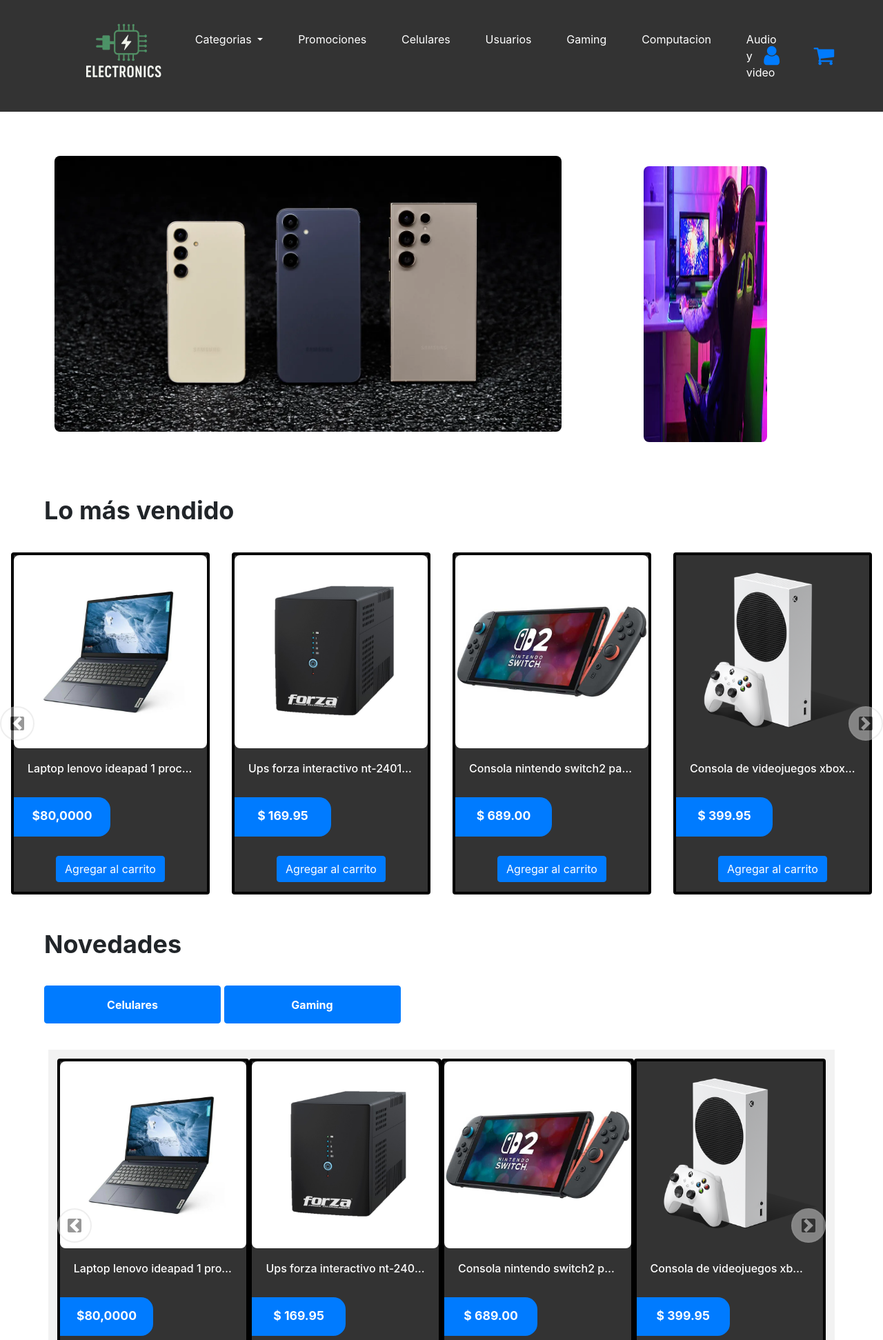
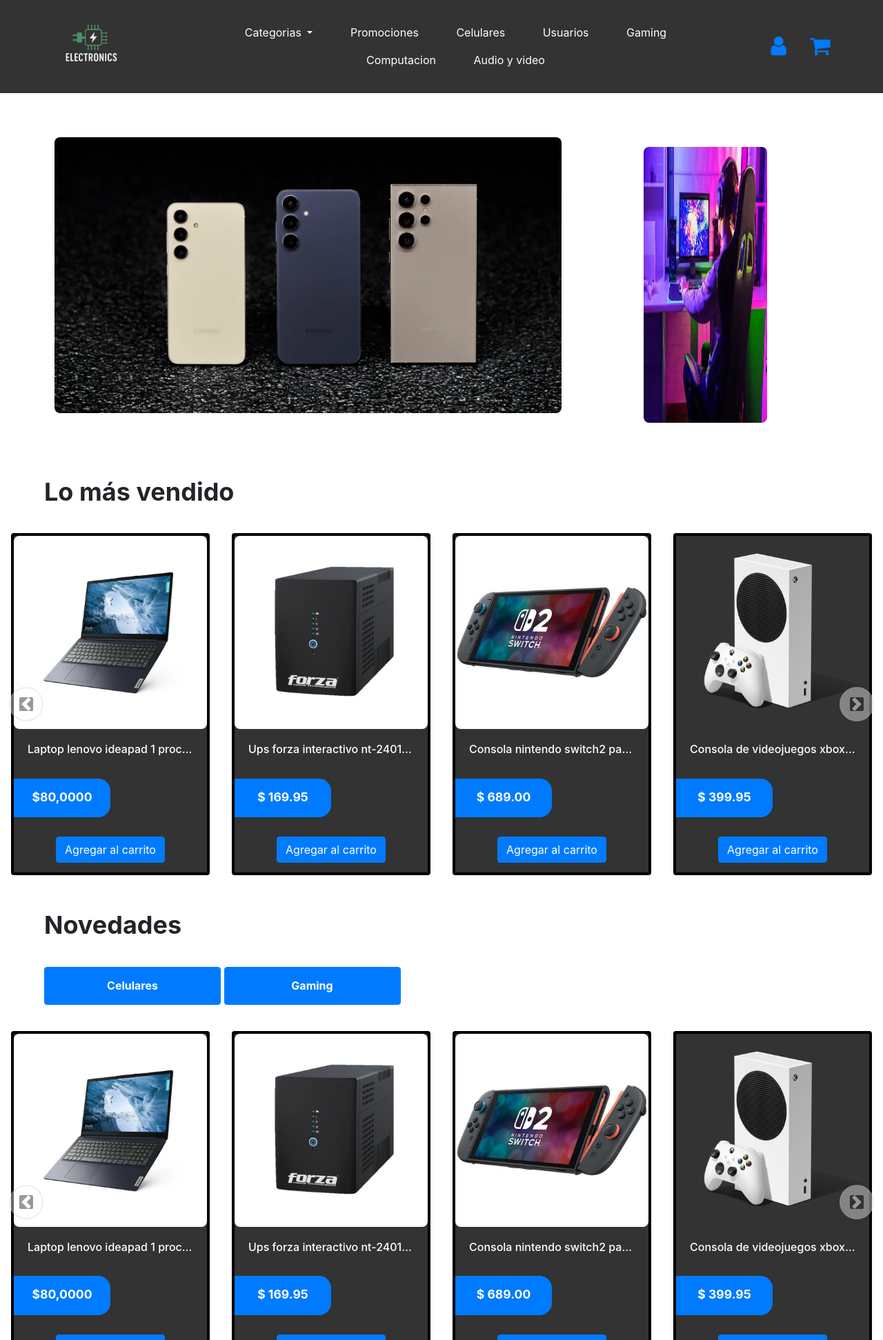
Before and after one commit to GMYA07/TiendaElectronica, a PHP site: page / in a window 1280 px wide. Shown: the top 1943 px of the page at 69% size. Run offline with PHP 8.4, Linux system fonts and the light colour scheme; some libraries are stand-ins or nearby versions.

Commit message:
Arreglando los carrouseles y el menu

```diff
--- a/Assets/css/style.css
+++ b/Assets/css/style.css
@@ -10,58 +10,81 @@ nav{
     background-color: #333333;
 }
 
-.contenedorMenu{
+/* CSS RESPONSIVE MEJORADO */
+
+.contenedorMenu {
     display: flex;
     flex-direction: row;
     justify-content: center;
+    align-items: center;
+    padding: 0.5rem 1rem;
 }
 
-.contenedorLogo{
+.contenedorLogo {
     display: flex;
     justify-content: center;
+    flex-shrink: 0;
 }
-.logoNav{
+
+.logoNav {
     width: 50%;
     height: auto;
+    max-width: 200px;
+    min-width: 60px;
 }
 
-.contenedorListaItems{
+.contenedorListaItems {
     width: 80%;
     height: auto;
 }
 
-.itemsMenu{
+.itemsMenu {
     display: flex;
     gap: 5%;
     justify-content: center;
-
+    flex-wrap: wrap;
 }
 
-.itemsMenu a{
+.itemsMenu a {
     color: white;
     font-size: 2vh;
+    min-font-size: 14px;
+    padding: 0.5rem 0.75rem;
+    white-space: nowrap;
 }
 
-.itemsMenu a:hover{
+.itemsMenu a:hover {
     color: #007BFF;
 }
 
-.contenedorBotonesAcciones{
-    width: 20%;
+.contenedorBotonesAcciones {
+    width: 15%;
     height: auto;
     display: flex;
     flex-direction: row;
     justify-content: space-around;
+    align-items: center;
+    min-width: 100px;
 }
 
-.contenedorBotonesAcciones i{
+.contenedorBotonesAcciones i {
     font-size: 4vh;
     color: #007BFF;
+    min-font-size: 18px;
 }
 
-.contenedorBotonesAcciones i:hover{
-    color:white
+.contenedorBotonesAcciones i:hover {
+    color: white;
 }
+
+/* NUEVA CLASE AGREGADA */
+.botonAccion {
+    padding: 0.5rem;
+    display: inline-flex;
+    align-items: center;
+    justify-content: center;
+}
+
 
 /*Editaremos la parte de los banner de anuncios*/
 
@@ -109,6 +132,14 @@ nav{
     height: 50px;
     top: 50%;
     transform: translateY(-50%);
+}
+
+.carousel-control-prev {
+    margin-left: 1%;;
+}
+
+.carousel-control-next {
+    margin-right: 1%;
 }
 
 .carousel-control-prev:hover,
@@ -237,11 +268,6 @@ footer{
     font-weight: bold;
 }
 
-.contenedorNovedades{
-    padding: 1%;
-    background-color: #F2F2F2;
-    margin-bottom: 3%;
-}
 
 .contenedorOfertas{
     background-color: #007BFF;
--- a/views/cabecera/cabecera.php
+++ b/views/cabecera/cabecera.php
@@ -1,6 +1,6 @@
-<nav class="navbar navbar-expand-lg ">
+<nav class="navbar navbar-expand-lg">
     <div class="container-fluid contenedorMenu">
-        <button class="navbar-toggler bg-light" type="button" data-bs-toggle="collapse" data-bs-target="#navbarSupportedContent" aria-controls="navbarSupportedContent" aria-expanded="false" aria-label="Toggle navigation">
+        <button class="navbar-toggler bg-light" type="button" data-toggle="collapse" data-target="#navbarSupportedContent" aria-controls="navbarSupportedContent" aria-expanded="false" aria-label="Toggle navigation">
             <span class="navbar-toggler-icon"></span>
         </button>
         <a class="navbar-brand contenedorLogo" href="./index.php?ruta=./views/principal/principal">
@@ -10,7 +10,7 @@
             <div class="container contenedorListaItems">
                 <ul class="navbar-nav me-auto mb-2 mb-lg-0 itemsMenu">
                     <li class="nav-item dropdown">
-                        <a class="nav-link dropdown-toggle" href="#" role="button" data-bs-toggle="dropdown" aria-expanded="false">
+                        <a class="nav-link dropdown-toggle" href="#" role="button" data-toggle="dropdown" aria-expanded="false">
                             Categorias
                         </a>
                         <ul class="dropdown-menu">
@@ -46,8 +46,8 @@
                 </ul>
             </div>
             <div class="container contenedorBotonesAcciones">
-                <a href="./index.php?ruta=./views/inicioSesion/inicioSesion"><i class="fa fa-user" aria-hidden="true"></i></a>
-                <a href="#"><i class="fa fa-shopping-cart" aria-hidden="true"></i></a>
+                <a href="./index.php?ruta=./views/inicioSesion/inicioSesion" class="botonAccion"><i class="fa fa-user" aria-hidden="true"></i></a>
+                <a href="#" class="botonAccion"><i class="fa fa-shopping-cart" aria-hidden="true"></i></a>
             </div>
         </div>
     </div>
--- a/views/principal/principal.php
+++ b/views/principal/principal.php
@@ -150,7 +150,6 @@
     <button type="button" class="btn btn-primary ">Gaming</button>
 </div>
 
-<div class="container contenedorNovedades">
 <div id="carouselExampleControls2" class="carousel slide" data-ride="carousel">
     <div class="carousel-inner">
         <div class="carousel-item active">
@@ -275,14 +274,12 @@
         <button type="button" id="vermasNovedades" class="btn btn-primary">Ver mas</button>
     </div>
 </div>
-</div>
 
 </div>
 <div class="container contenedorTitulo">
     <h2>Ofertas</h2>
 </div>
 
-<div class="container contenedorOfertas">
 <div id="carouselExampleControls3" class="carousel carousel-dark slide" data-bs-ride="carousel">
     <div class="carousel-inner">
         <div class="carousel-item active">
@@ -442,7 +439,6 @@
         <span class="sr-only">Next</span>
     </a>
 </div>
-</div>
 
 <div class="container contenedorTitulo">
     <h2>Categorias</h2>
```
Also changed, not shown: other parts of Assets/css/style.css (+90 -0 lines). Lines whose indentation alone changed are shown as unchanged.
